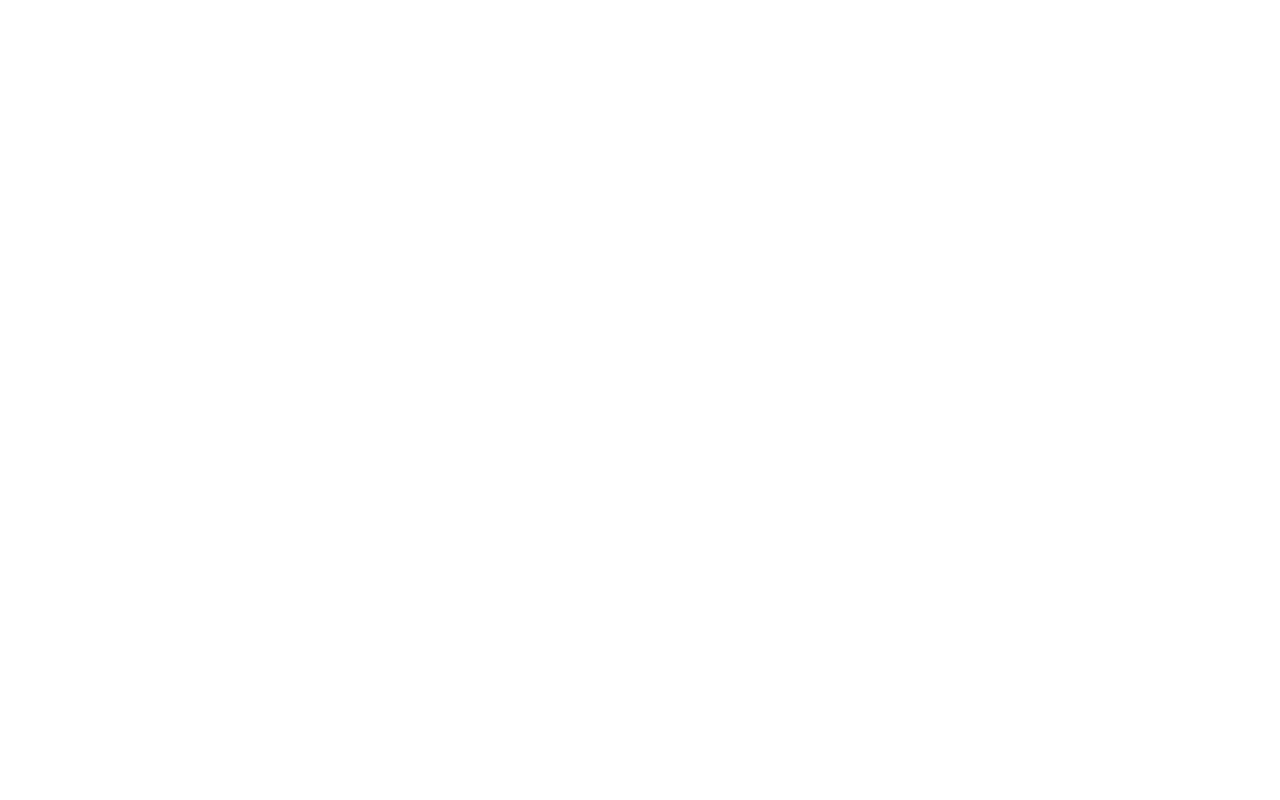
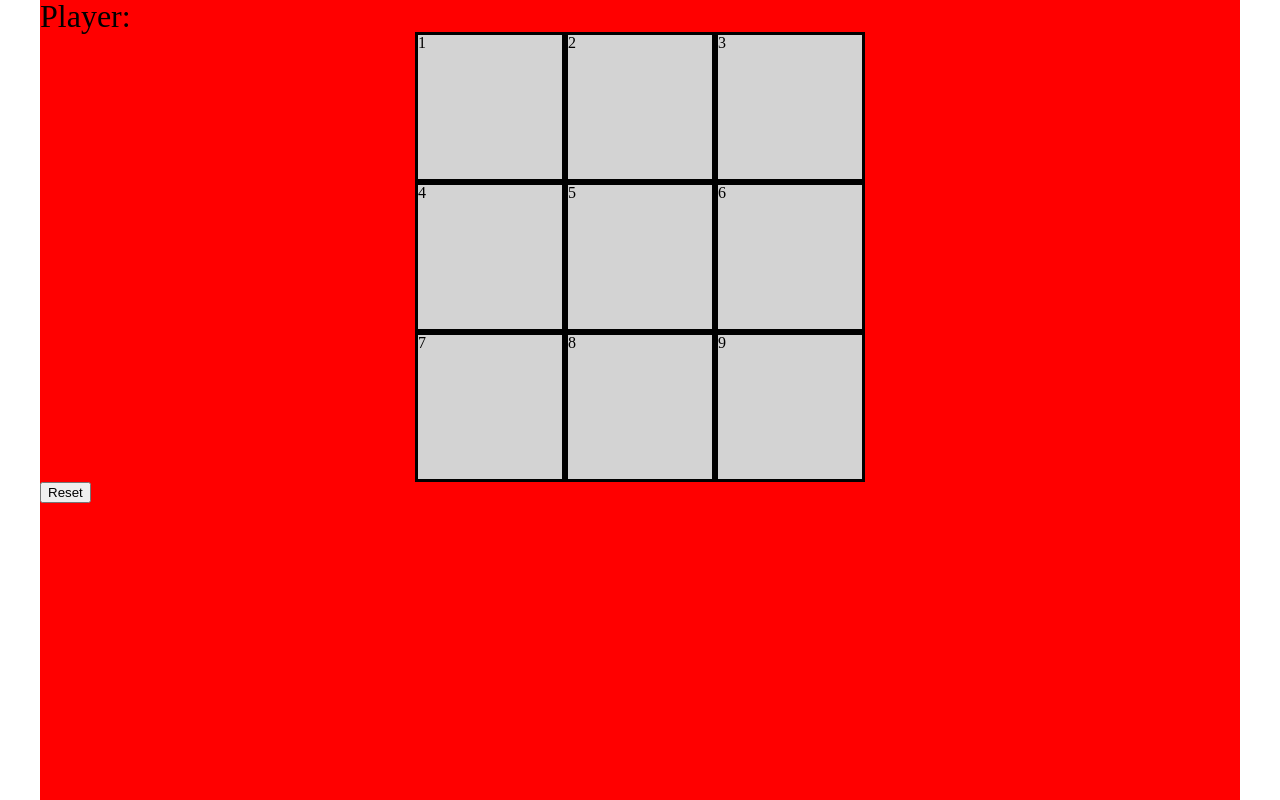
Before and after one commit to MeesumAshary/tic-tac-toe, a plain HTML site: page index.html in a window 1280 px wide. Drawn offline with Linux system fonts and the light colour scheme.

Commit message:
scaffold html and css

```diff
--- a/index.html
+++ b/index.html
@@ -12,22 +12,24 @@
 	</head>
 	<body>
 		<div class="container">
+			<h1>Player:</h1>
 			<main>
 				<div class="row">
-					<div class="box" id="js-1"></div>
-					<div class="box" id="js-2"></div>
-					<div class="box" id="js-3"></div>
+					<div class="box" id="js-1">1</div>
+					<div class="box" id="js-2">2</div>
+					<div class="box" id="js-3">3</div>
 				</div>
 				<div class="row">
-					<div class="box" id="js-4"></div>
-					<div class="box" id="js-5"></div>
-					<div class="box" id="js-6"></div>
+					<div class="box" id="js-4">4</div>
+					<div class="box" id="js-5">5</div>
+					<div class="box" id="js-6">6</div>
 				</div>
 				<div class="row">
-					<div class="box" id="js-7"></div>
-					<div class="box" id="js-8"></div>
-					<div class="box" id="js-9"></div>
+					<div class="box" id="js-7">7</div>
+					<div class="box" id="js-8">8</div>
+					<div class="box" id="js-9">9</div>
 				</div>
+				<button class="reset">Reset</button>
 			</main>
 		</div>
 	</body>
--- a/js/app.js
+++ b/js/app.js
@@ -0,0 +1,5 @@
+/*----- constants -----*/
+/*----- app's state (variables) -----*/
+/*----- cached element references -----*/
+/*----- event listeners -----*/
+/*----- functions -----*/
--- a/styles/style.css
+++ b/styles/style.css
@@ -1,5 +1,30 @@
 /* Base & Utility styles */
 
 *{
-    box-sizing:border-box
+    box-sizing:border-box;
 }
+h1{
+    font-size: 2em;
+}
+.container {
+    max-width: 1200px;
+    margin-right: auto;
+    margin-left: auto;
+    background-color: red;
+    height: 100vh;
+}
+
+.row {
+    display: flex;
+    justify-content: center;
+    align-items: center;
+
+}
+
+.box{
+    width: 150px;
+    height: 150px;
+    background-color: lightgray;
+    border: 3px solid black;
+
+}
```
